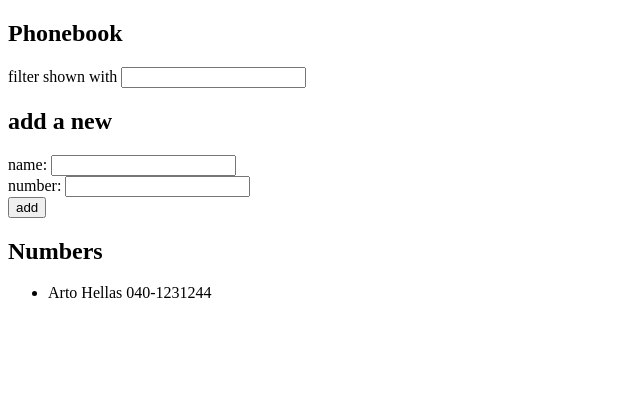
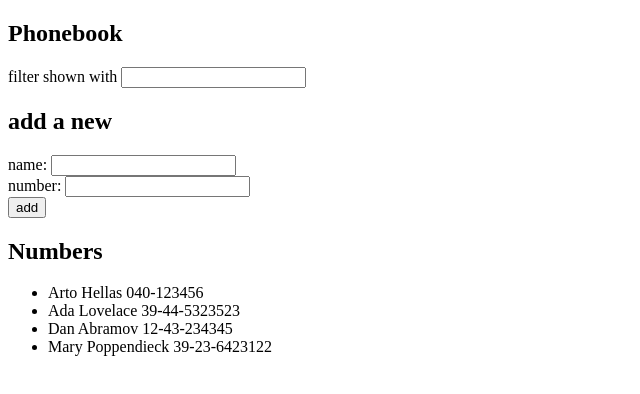
Before and after one commit to Steellow/fullstackopen, a React (Create React App) app in the folder osa2/puhelinluettelo/: page / in a window 1280 px wide. Shown: the top 394 px of the page, without its empty margins (0-640 px from the left). Built offline with nearby package versions, Linux system fonts and the light colour scheme; data requests are answered from the project's data file.

Commit message:
Complete 2.11

```diff
--- /dev/null
+++ b/osa2/puhelinluettelo/db.json
@@ -0,0 +1,24 @@
+{
+  "persons": [
+    {
+      "name": "Arto Hellas",
+      "number": "040-123456",
+      "id": 1
+    },
+    {
+      "name": "Ada Lovelace",
+      "number": "39-44-5323523",
+      "id": 2
+    },
+    {
+      "name": "Dan Abramov",
+      "number": "12-43-234345",
+      "id": 3
+    },
+    {
+      "name": "Mary Poppendieck",
+      "number": "39-23-6423122",
+      "id": 4
+    }
+  ]
+}
--- a/osa2/puhelinluettelo/src/App.jsx
+++ b/osa2/puhelinluettelo/src/App.jsx
@@ -1,13 +1,21 @@
-import React, { useState } from "react";
+import React, { useState, useEffect } from "react";
 import Filter from "./components/Filter";
 import PersonForm from "./components/PersonForm";
 import PersonList from "./components/PersonList";
+import axios from "axios";
 
 const App = () => {
-  const [persons, setPersons] = useState([{ name: "Arto Hellas", number: "040-1231244" }]);
+  const [persons, setPersons] = useState([]);
   const [newName, setNewName] = useState("");
   const [newNumber, setNewNumber] = useState("");
   const [filter, setFilter] = useState("");
+
+  useEffect(() => {
+    axios.get("http://localhost:3001/persons").then((res) => {
+      console.log("promise fulfilled");
+      setPersons(res.data);
+    });
+  }, []);
 
   const addPerson = (e) => {
     e.preventDefault();
```
Also changed, not shown: osa2/puhelinluettelo/package.json (+6 -1 lines), 1 other file (tests, documents, lock files or other folders).
